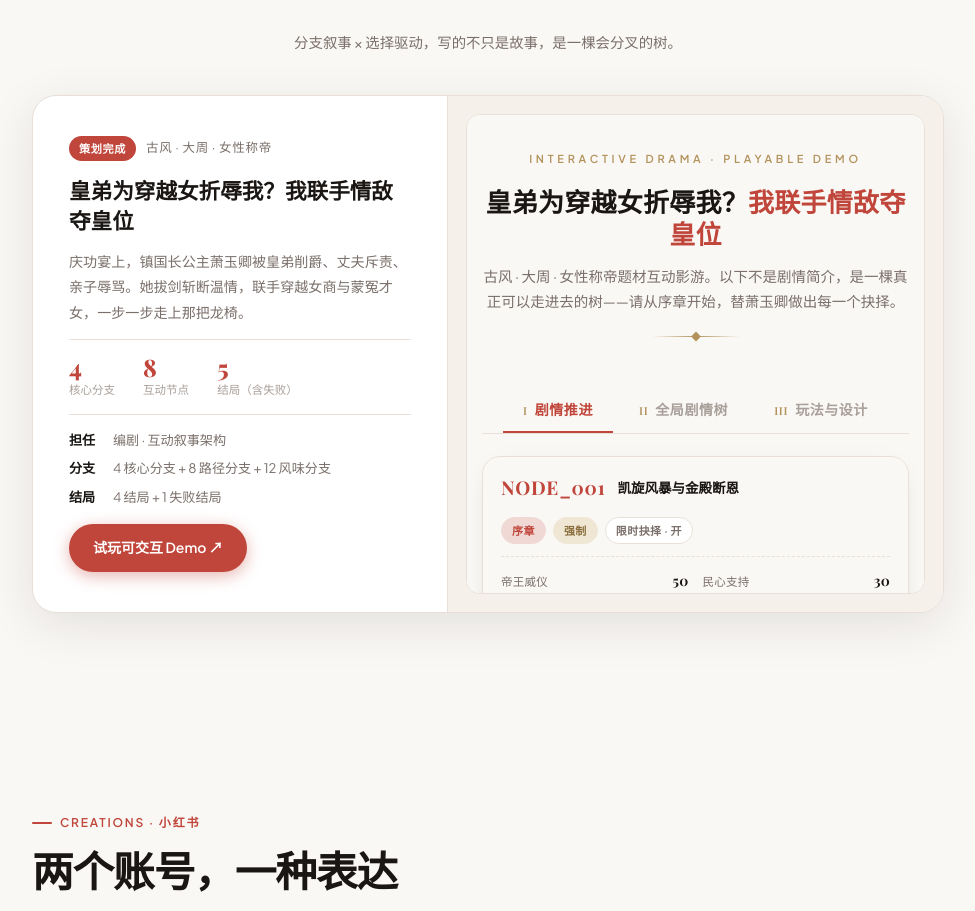
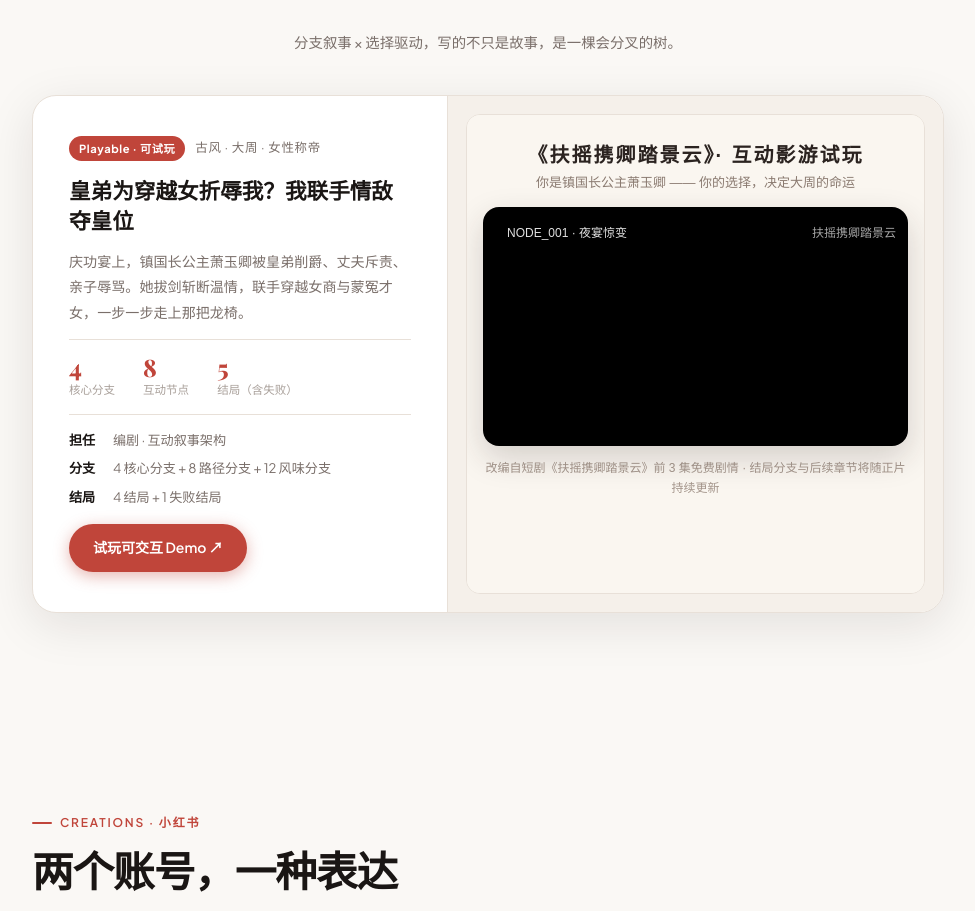
Before and after one commit to DreamHe-ai/hemenghan-portfolio, a React (Vite) app: page / in a window 1280 px wide. Shown: the part 4798-5709 px from the top of the page, without its empty margins (152-1127 px from the left). Built offline with nearby package versions, Linux system fonts and the light colour scheme; a web font is replaced by a local one.

Commit message:
content: 影游入口指向视频版demo，状态改为可试玩

```diff
--- a/src/content.ts
+++ b/src/content.ts
@@ -150,7 +150,7 @@ export const SITE = {
     desc: '分支叙事 × 选择驱动，写的不只是故事，是一棵会分叉的树。',
     items: [
       {
-        status: '策划完成',
+        status: 'Playable · 可试玩',
         title: '皇弟为穿越女折辱我？我联手情敌夺皇位',
         subtitle: '古风 · 大周 · 女性称帝',
         logline: '庆功宴上，镇国长公主萧玉卿被皇弟削爵、丈夫斥责、亲子辱骂。她拔剑斩断温情，联手穿越女商与蒙冤才女，一步一步走上那把龙椅。',
@@ -158,7 +158,7 @@ export const SITE = {
         branches: '4 核心分支 + 8 路径分支 + 12 风味分支',
         nodes: '8 个互动节点',
         endings: '4 结局 + 1 失败结局',
-        demo: '/demo/interactive-drama.html',
+        demo: '/demo/interactive-video.html',
       },
     ],
   },
```
